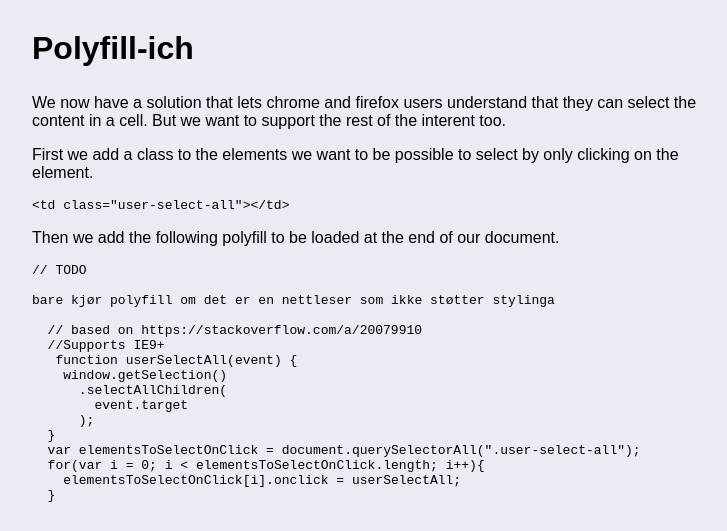
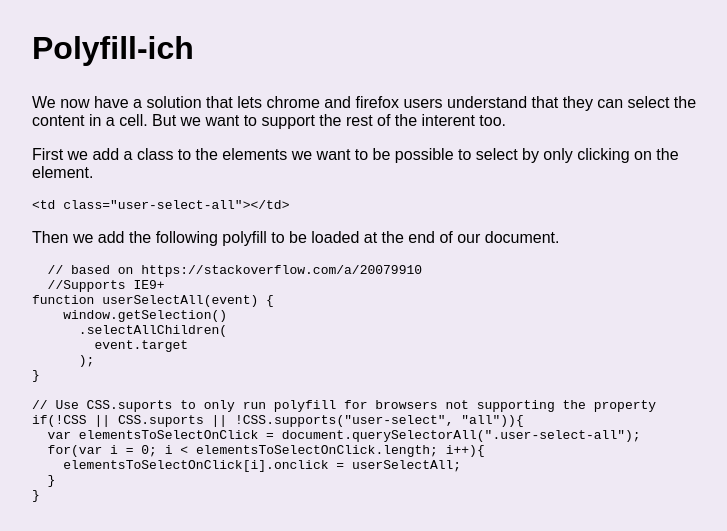
Before and after one commit to dagfs/dagfs.github.io, a Jekyll site: the page built from artikler/jul/user-select.md, in a window 1280 px wide and 1400 px high, scrolled down 1484 px, cut to the strip 325-856 px from the top of the window. Shown: the whole strip, without its empty margins (258-985 px from the left). Built offline with Jekyll 4.4.1, drawn with Linux system fonts in a browser that asks for light colours; our own code applies the rules of GitHub Pages for plain Markdown files; some of the changed text lies outside the part shown.

Commit message:
Update user-select.md

````diff
--- a/artikler/jul/user-select.md
+++ b/artikler/jul/user-select.md
@@ -55,22 +55,22 @@ First we add a class to the elements we want to be possible to select by only cl
 Then we add the following polyfill to be loaded at the end of our document.
 
 ```js
-// TODO
-
-bare kjør polyfill om det er en nettleser som ikke støtter stylinga
-
   // based on https://stackoverflow.com/a/20079910
   //Supports IE9+
-   function userSelectAll(event) {
+function userSelectAll(event) {
     window.getSelection()
       .selectAllChildren(
         event.target
       );
-  }
+}
+
+// Use CSS.suports to only run polyfill for browsers not supporting the property
+if(!CSS || CSS.suports || !CSS.supports("user-select", "all")){
   var elementsToSelectOnClick = document.querySelectorAll(".user-select-all");
   for(var i = 0; i < elementsToSelectOnClick.length; i++){
     elementsToSelectOnClick[i].onclick = userSelectAll;
   }
+}
 
 ```
 
@@ -78,11 +78,3 @@ bare kjør polyfill om det er en nettleser som ikke støtter stylinga
   See the Pen <a href='https://codepen.io/dagfs/pen/NWWoRzR'>css/user-select/4</a> by Dag
   (<a href='https://codepen.io/dagfs'>@dagfs</a>) on <a href='https://codepen.io'>CodePen</a>.
 </iframe>
-
-
-
-## TODO
-
-- i table head bytt ut td med th
-- style tabellene
-- bare kjør polyfill om det er en nettleser som ikke støtter stylinga
````
